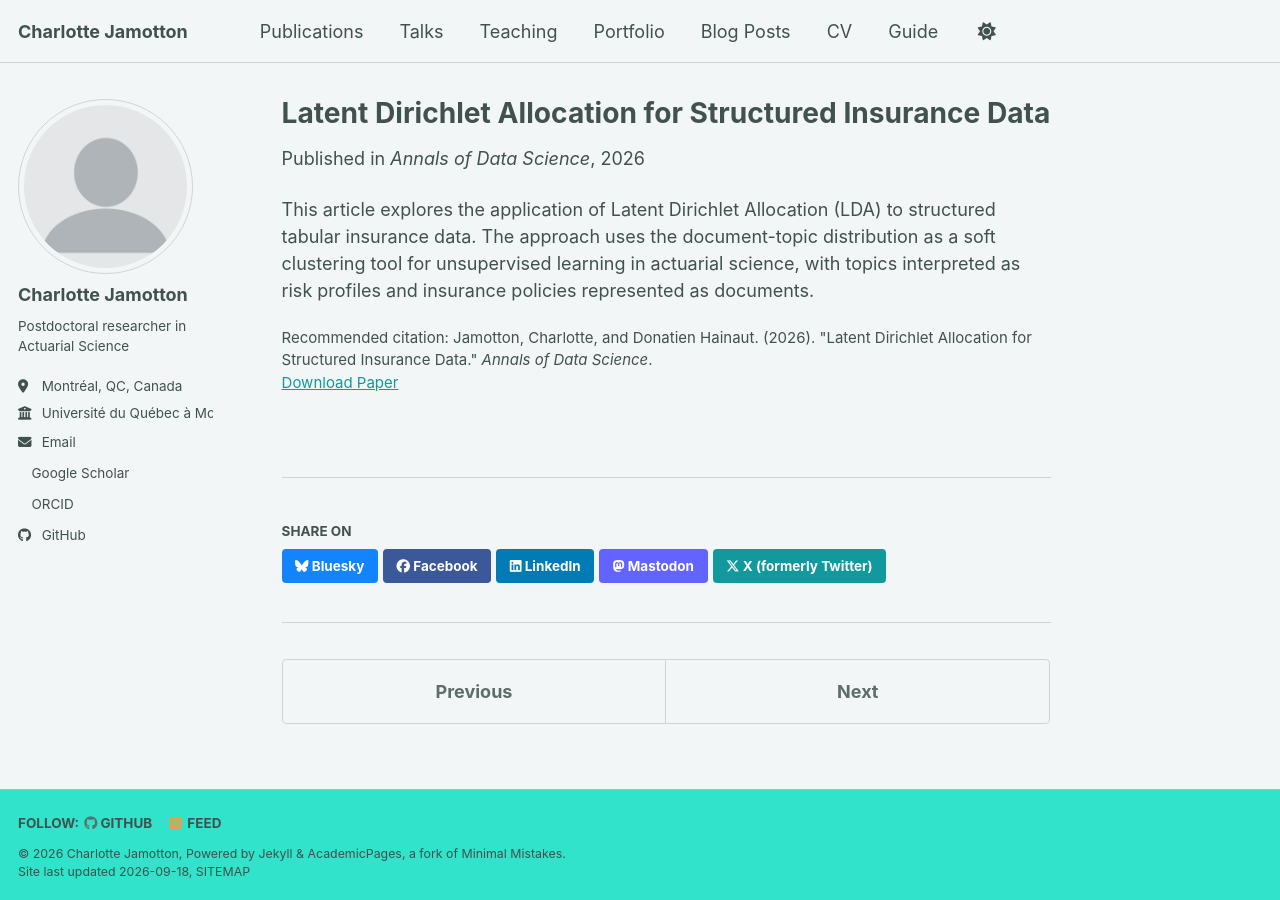
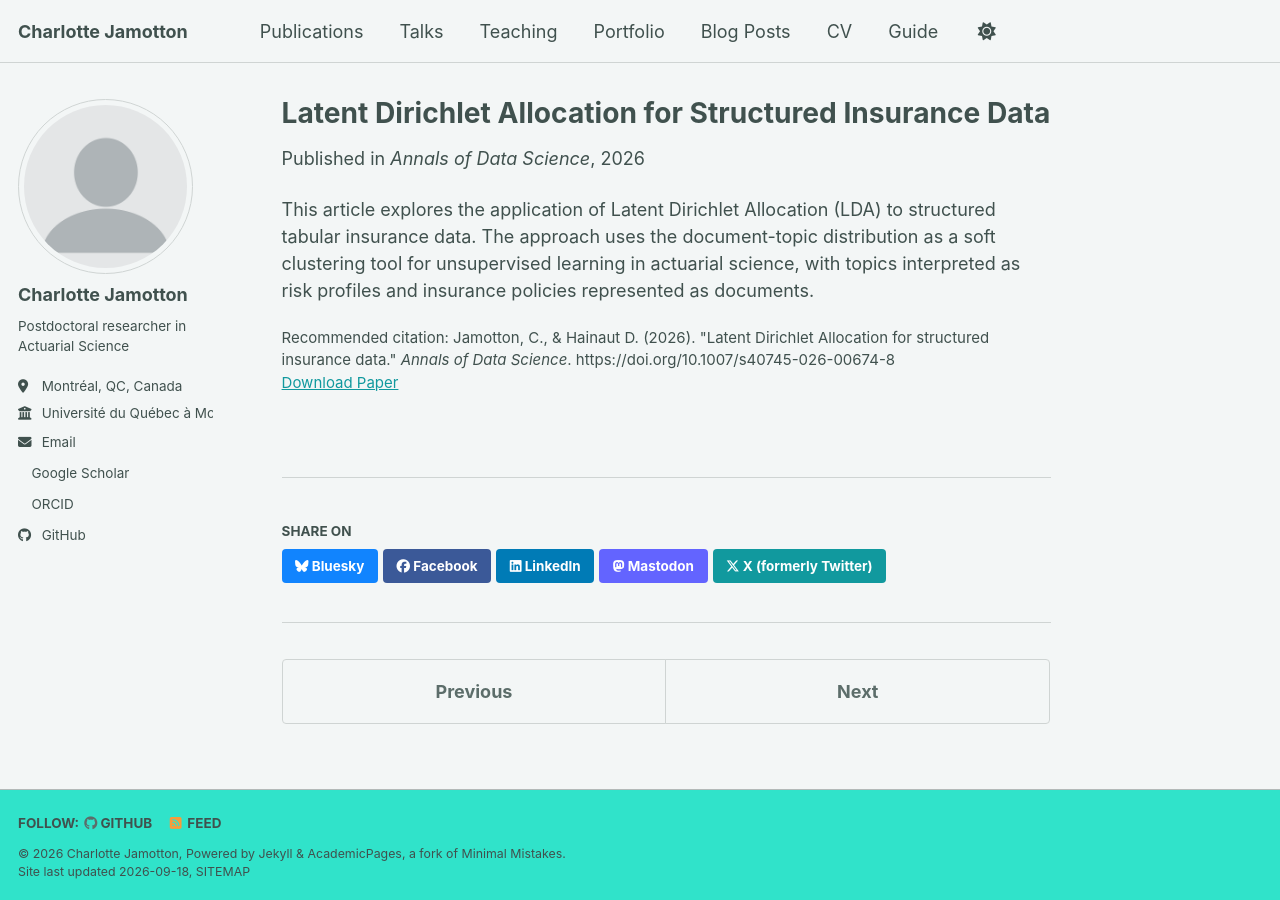
Before and after one commit to charlottonmayo/charlottonmayo.github.io, a Jekyll site: the page built from _publications/2026-02-01-LDA.md, in a window 1280 px wide. Built offline with Jekyll 4.4.1, drawn with Linux system fonts in a browser that asks for light colours; a style sheet for code colours, icons or effects is not loaded; a file with an impossible date is left out; some of the changed lines change nothing that is shown.

Commit message:
Update and rename 2026-02-01-latent-dirichlet-allocation-insurance.md to 2026-02-01-LDA.md

```diff
--- a/_publications/2026-02-01-latent-dirichlet-allocation-insurance.md
+++ b/_publications/2026-02-01-LDA.md
@@ -2,11 +2,22 @@
 title: "Latent Dirichlet Allocation for Structured Insurance Data"
 collection: publications
 category: manuscripts
-permalink: /publication/2026-02-01-latent-dirichlet-allocation-insurance
+permalink: /publication/2026-02-01-LDA
 excerpt: "This article applies Latent Dirichlet Allocation to structured tabular insurance data, using topic modelling as a soft clustering framework to identify underlying risk profiles in insurance portfolios."
 date: 2026-02-01
 venue: "Annals of Data Science"
 paperurl: "https://doi.org/10.1007/s40745-026-00674-8"
-citation: 'Jamotton, Charlotte, and Donatien Hainaut. (2026). &quot;Latent Dirichlet Allocation for Structured Insurance Data.&quot; <i>Annals of Data Science</i>.'
+citation: 'Jamotton, C., & Hainaut D. (2026). &quot;Latent Dirichlet Allocation for structured insurance data.&quot; <i>Annals of Data Science</i>. https://doi.org/10.1007/s40745-026-00674-8'
+bibtex: '@article{Jamotton2026,
+  title = {Latent Dirichlet Allocation for Structured Insurance Data},
+  ISSN = {2198-5812},
+  url = {http://dx.doi.org/10.1007/s40745-026-00674-8},
+  DOI = {10.1007/s40745-026-00674-8},
+  journal = {Annals of Data Science},
+  publisher = {Springer Science and Business Media LLC},
+  author = {Jamotton,  Charlotte and Hainaut,  Donatien},
+  year = {2026},
+  month = Feb
+}'
 ---
 This article explores the application of Latent Dirichlet Allocation (LDA) to structured tabular insurance data. The approach uses the document-topic distribution as a soft clustering tool for unsupervised learning in actuarial science, with topics interpreted as risk profiles and insurance policies represented as documents.
```
